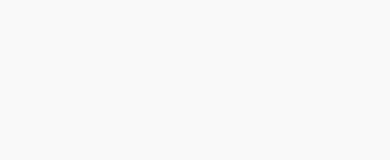
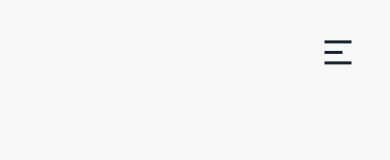
Before and after one commit to devmiguelangel/miguelangeldev, a React (Vite) app: page / in a window 390 px wide. Shown: the top 160 px of the page. Built offline with nearby package versions, Linux system fonts and the light colour scheme.

Commit message:
feat: add mobile menu icon

```diff
--- a/package.json
+++ b/package.json
@@ -14,6 +14,7 @@
   "dependencies": {
     "react": "18.2.0",
     "react-dom": "18.2.0",
+    "remixicon": "2.5.0",
     "styled-components": "5.3.6"
   },
   "devDependencies": {
@@ -30,6 +31,7 @@
     "eslint-plugin-jsx-a11y": "6.7.1",
     "eslint-plugin-prettier": "4.2.1",
     "eslint-plugin-react": "7.32.0",
+    "eslint-plugin-react-hooks": "4.6.0",
     "jsdom": "21.0.0",
     "prettier": "2.8.2",
     "prettier-eslint": "15.0.1",
--- /dev/null
+++ b/src/components/Menu/Menu.styles.ts
@@ -0,0 +1,20 @@
+import styled from 'styled-components';
+
+export const MenuView = styled.div`
+  position: absolute;
+  display: flex;
+  flex-direction: column;
+  align-items: flex-end;
+  width: 100%;
+`;
+
+export const MenuIcon = styled.div`
+  display: flex;
+  justify-content: center;
+  align-items: center;
+  width: 44px;
+  height: 44px;
+  margin: 30px 30px 0 0;
+  font-size: 36px;
+  color: #1A202C;
+`;
--- /dev/null
+++ b/src/components/Menu/Menu.tsx
@@ -0,0 +1,15 @@
+import React from 'react';
+// Components
+import { MenuView, MenuIcon } from './Menu.styles';
+
+const Menu: React.FC = () => {
+  return (
+    <MenuView>
+      <MenuIcon>
+        <i className="ri-menu-2-fill"></i>
+      </MenuIcon>
+    </MenuView>
+  );
+};
+
+export default Menu;
--- /dev/null
+++ b/src/components/Menu/index.ts
@@ -0,0 +1 @@
+export { default } from './Menu';
--- a/src/pages/App.tsx
+++ b/src/pages/App.tsx
@@ -2,11 +2,13 @@ import React, { useState } from 'react';
 import { ThemeProvider } from 'styled-components';
 // Components
 import Home from '../components/Home';
+import Menu from '../components/Menu';
 import '../assets/css/App.styl';
 // Styles
+import 'remixicon/fonts/remixicon.css';
 import { GlobalStyles, lightTheme, darkTheme } from '../components/styles';
 
-const App = () => {
+const App: React.FC = () => {
   const [theme, setTheme] = useState('light');
   const isDarkTheme = theme === 'dark';
   const toggleTheme = () => setTheme(isDarkTheme ? 'light' : 'dark');
@@ -15,6 +17,7 @@ const App = () => {
     <ThemeProvider theme={isDarkTheme ? darkTheme : lightTheme}>
       <>
         <GlobalStyles />
+        <Menu />
         <Home />
       </>
     </ThemeProvider>
```
Also changed, not shown: 2 other files (tests, documents, lock files or other folders).
